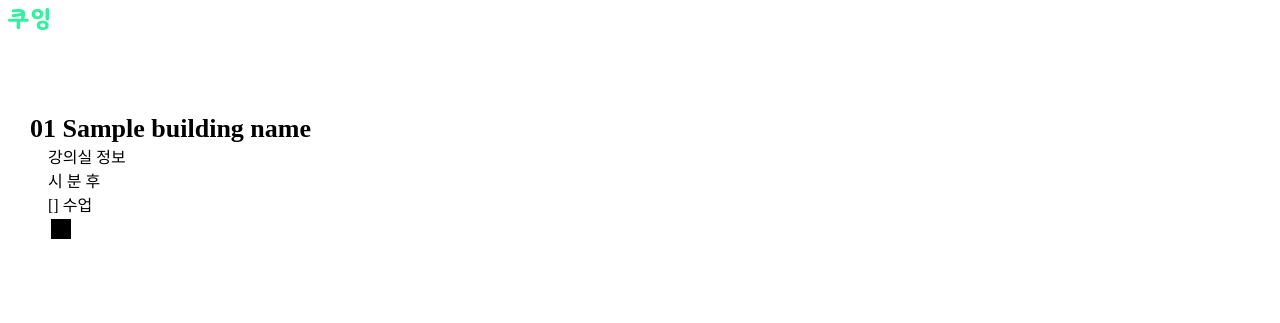
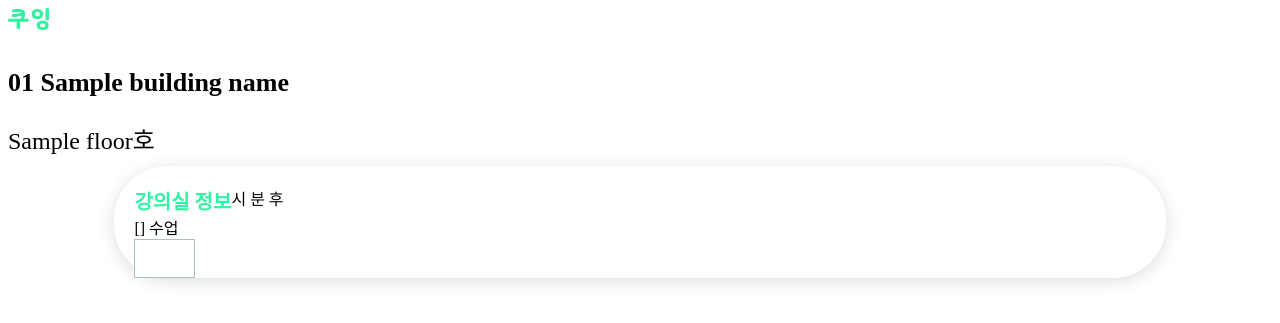
Before and after one commit to JeonK1/KUing, a Django app: template time_table/templates/room.html in a window 1280 px wide. Shown: the top 323 px of the page. Run offline with Django 3.2, Linux system fonts and the light colour scheme; the template is opened without the code that fills it: most values are stand-ins (such as "Sample title", 1, 10 or a date in 2020); lists and menus that the app fills with data are empty.

Commit message:
add title to table

```diff
--- a/time_table/static/css/index.css
+++ b/time_table/static/css/index.css
@@ -37,6 +37,7 @@ input::placeholder {
 .building_desc{
     position:static;
     padding: 35px 0px 40px 0px;
+
     margin-bottom: 30px;
     text-align:center;
     background-image: url("http://localhost:8000/static/img/building_circle.png");
--- a/time_table/static/css/room.css
+++ b/time_table/static/css/room.css
@@ -1,17 +1,29 @@
-.container{
-    position:static;
-    padding: 40px 20px 0px 20px;
+table{
+    border-spacing: 0px;
+}
+.wrapper{
+    display: flex;
+    justify-content: center;
+
+}
+.contents{
+    margin: 0 auto;
+    position: static;
+    padding: 20px 20px 0px 20px;
+    background: #FFFFFF;
+    box-shadow: 0px 3px 17px -1px rgba(0, 0, 0, 0.15);
+    border-radius: 53px;
+    width: 80%;
 }
 .header{
-    position:static;
-    padding-bottom: 30px
+    flex: 0 0 100%;
+    margin-top: 34px;
+    margin-bottom: 10px;
 }
 .header_title{
-    position:absolute;
-    left:0;
-    padding-left: 30px;
     font-size: 26px;
     font-weight: bold;
+    margin-bottom: 23px;
 }
 .header_option{
     position:absolute;
@@ -21,12 +33,15 @@
 }
 
 .time_with_lecture{
-    width: 20px;
-    height: 20px;
+    width: 59px;
+    height: 37px;
+    font-size: 10px;
     background-color: #ACC1B9;
+    border: 0.5px #ACC1B9 solid;
 }
 .time_without_lecture{
-    width: 20px;
-    height: 20px;
-    background-color: #000000;
+    width: 59px;
+    height: 37px;
+    background-color: #ffffff;
+    border: 0.5px #ACC1B9 solid;
 }
--- a/time_table/templates/room.html
+++ b/time_table/templates/room.html
@@ -2,32 +2,32 @@
 {% load static %}
 {% block content %}
 <link rel="stylesheet" href="{% static 'css/room.css' %}">
-<div class="container">
      <div class="header">
             <div class="header_title">
                 {{ building_index | stringformat:"02d" }}
                 {{ building_name }}
             </div>
+            <div style="font-size: 24px; color: #000000;">{{floor}}호</div>
      </div>
     <div class="contents">
-        <div>강의실 정보</div>
-        <div>시 분 후</div>
+        <div style="display: flex; ">
+            <div style="font-weight: bold; font-size: 20px; color: #34F0A2; ">강의실 정보</div>
+            <div >시 분 후</div>
+        </div>
         <div>[] 수업</div>
-        <table>
-            {% for row in time_table_arr %}
-                <tr>
-                {% for cell in row %}
-                    {% if forloop.first or forloop.parentloop.first %} <th> {% else %} <td> {% endif %}
-                        {% if cell == 1 %}
-                            <div class="time_with_lecture"/>
-                        {% else %}
-                             <div class="time_without_lecture"/>
-                        {% endif %}
-                    {% if forloop.first or forloop.parentloop.first %} </th> {% else %} </td> {% endif %}
+        {% for row in time_table_arr %}
+        <div style="display: flex;">
+            {% for cell in row %}
+                {% if cell.is_using == 1 %}
+                    <div class="time_with_lecture">
+                        {{cell.title}}
+                    </div>
+                {% else %}
+                    <div class="time_without_lecture">
+                    </div>
+                {% endif %}
                 {% endfor %}
-                </tr>
-            {% endfor %}
-        </table>
+        </div>
+        {% endfor %}
     </div>
-</div>
 {% endblock %}
```
Also changed, not shown: time_table/views.py (+7 -2 lines).
